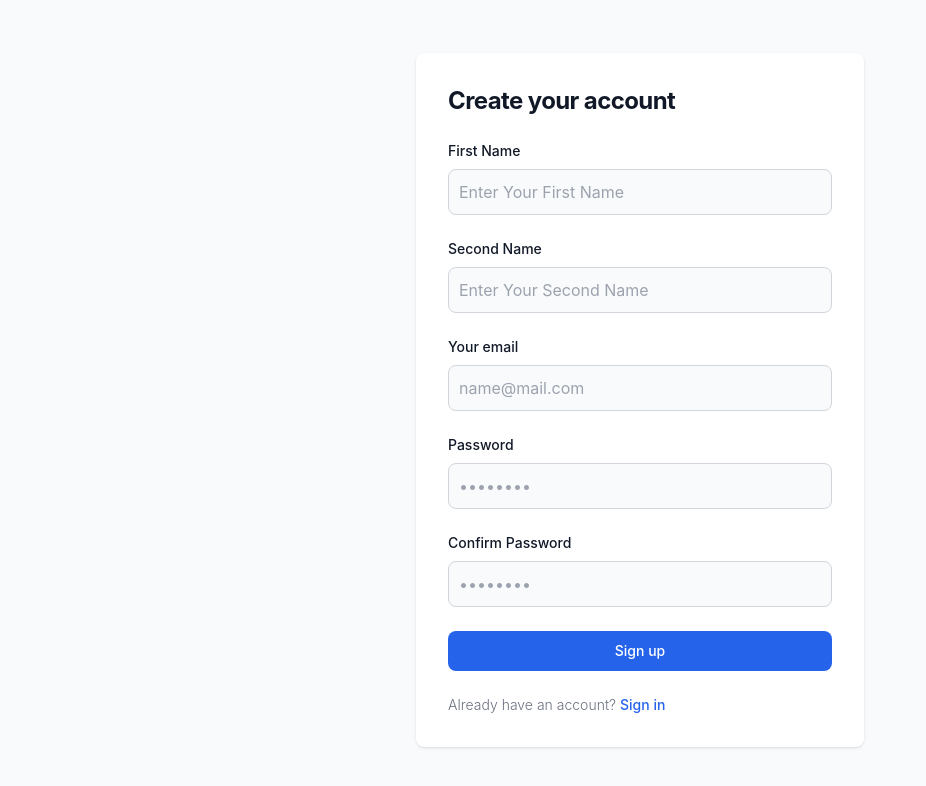
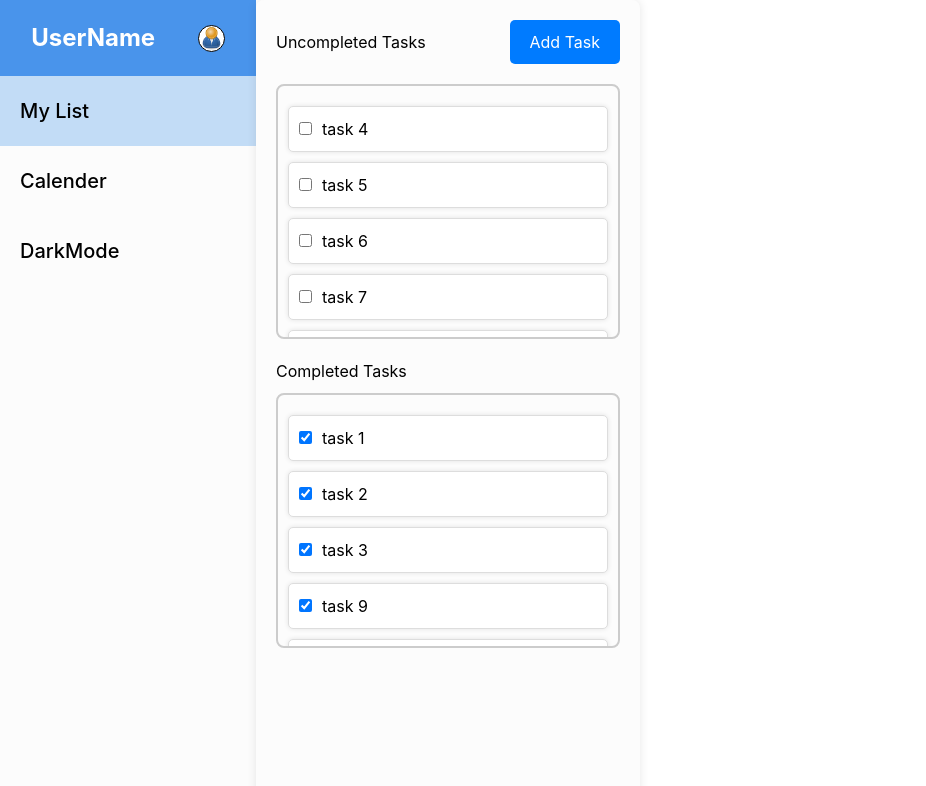
Before and after one commit to omarzydan610/DoHub, a React (Create React App) app: page / in a window 1280 px wide. Shown: the top 786 px of the page, without its empty margins (0-926 px from the left). Built offline with nearby package versions, Linux system fonts and the light colour scheme.

Commit message:
make every page has a route

```diff
--- a/package.json
+++ b/package.json
@@ -10,6 +10,7 @@
     "postcss": "^8.4.47",
     "react": "^18.3.1",
     "react-dom": "^18.3.1",
+    "react-router-dom": "^6.28.0",
     "react-scripts": "5.0.1",
     "tailwindcss": "^3.4.14",
     "web-vitals": "^2.1.4"
--- a/src/App.js
+++ b/src/App.js
@@ -1,10 +1,21 @@
-'use client';
+
 import './styles/middlebar.css';
+import Login from './components/login-signup/login.js'
+import React from 'react';
+
+import Home from'./components/homepage/ListScreen.js'
+import { BrowserRouter as Router, Routes, Route } from 'react-router-dom';
 import Signup from './components/login-signup/signup.js'
 function App() {
   return (
     <div className="App">
-      <Signup />
+      <Router>
+      <Routes>
+        <Route path="/" element={<Home />} />
+        <Route path="/login" element={<Login />} />
+        <Route path="/signin" element={<Signup />} />
+      </Routes>
+    </Router>
     </div>
   );
 }
--- a/src/components/homepage/ListScreen.js
+++ b/src/components/homepage/ListScreen.js
@@ -1,6 +1,7 @@
+import React from 'react';
 import SideBar from "./SideBar"
 import MiddleBar from "./middlebar"
-import "../styles/listScreen.css"
+import "../../styles/listScreen.css"
 function ListScreen(){
     return(
         <div className="list-screen">
--- a/src/components/homepage/SideBar.js
+++ b/src/components/homepage/SideBar.js
@@ -1,5 +1,6 @@
-import "../styles/SideBar.css"
-import Usr from "../images/User.png"
+import React from 'react';
+import "../../styles/SideBar.css"
+import Usr from "../../images/User.png"
 function SideBar(){
     return(
         <div className="side-bar">
--- a/src/components/homepage/middlebar.js
+++ b/src/components/homepage/middlebar.js
@@ -1,6 +1,6 @@
 import React from 'react';
-import CompletedTask from './tasks/completedtask';
-import UncompletedTask from './tasks/uncompletedtask';
+import CompletedTask from '../tasks/completedtask';
+import UncompletedTask from '../tasks/uncompletedtask';
 
 function MiddleBar() {
     return (
```
Also changed, not shown: 1 other file (tests, documents, lock files or other folders).
